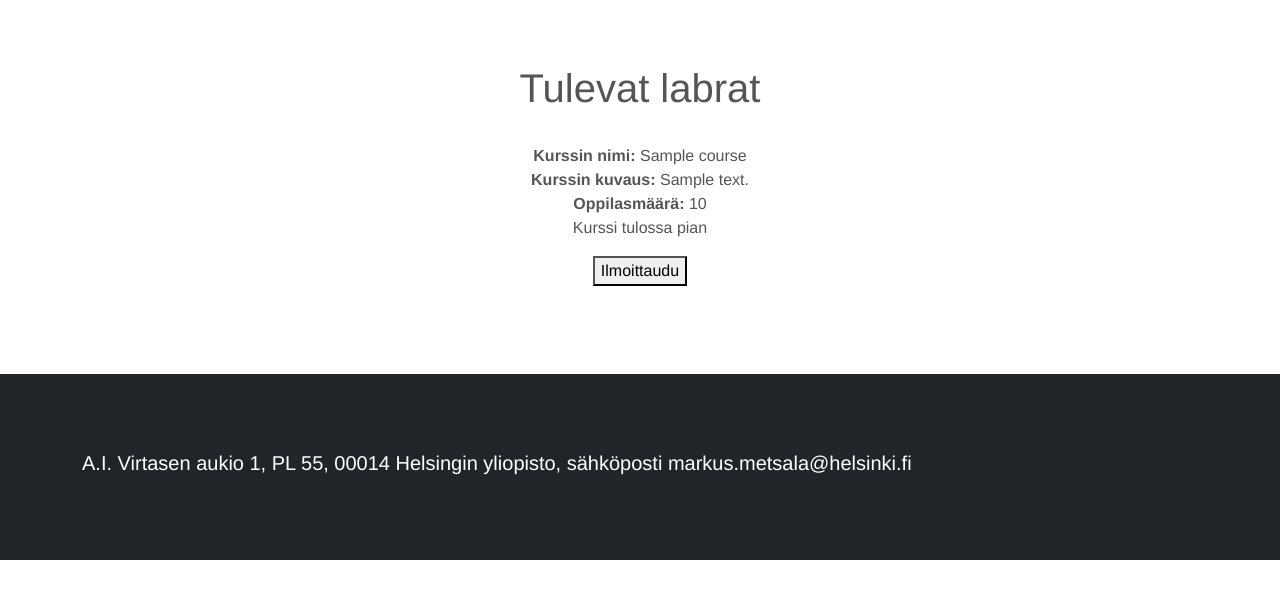
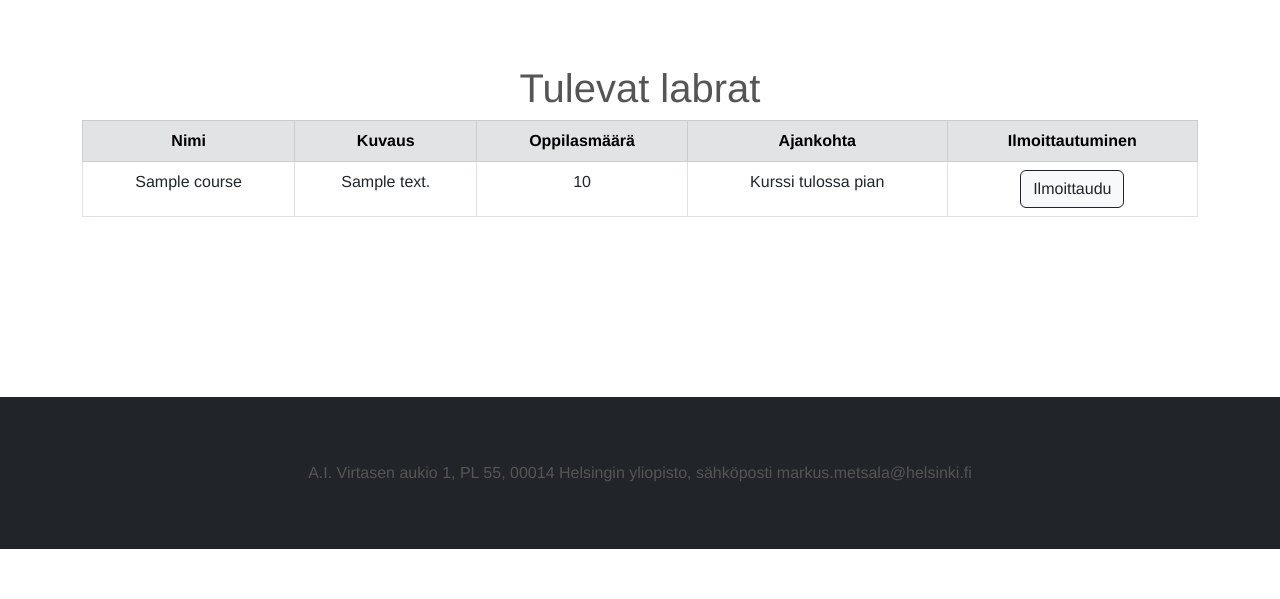
Before and after one commit to Salmela/ilmo, a Django app: page /future_labs/ in a window 1280 px wide. Shown: the part 186-785 px from the top of the page. Run offline with Django 4.2, Linux system fonts and the light colour scheme; tables that the repository leaves empty hold one stand-in row (values such as "Sample post"); parts of the project's set-up code (start-up, migrations or seed data) failed here and were passed over.

Commit message:
add bootstrap to all existing templates

```diff
--- a/app/ilmoweb/templates/create_lab.html
+++ b/app/ilmoweb/templates/create_lab.html
@@ -5,6 +5,7 @@
     {% csrf_token %}
     {{ form }}
     <input type="hidden" name="course_id" value="{{ course_id }}">
-    <input type="submit" value="Luo labra">
+    <input class="btn btn-light btn-outline-dark" type="submit" value="Luo labra">
 </form>
+<div style="height: 500px;"></div>
 {% endblock %}
--- a/app/ilmoweb/templates/future_labs.html
+++ b/app/ilmoweb/templates/future_labs.html
@@ -2,22 +2,34 @@
 {% block title %} Future labs {% endblock %}
 {% block content %}
 
-<h1>Tulevat labrat</h1><br>
-{%for course in courses%}
-<td><b>Kurssin nimi: </b></td>{{ course.name }}
-<br>
-<td><b>Kurssin kuvaus: </b></td>{{ course.description }}
-<br>
-<td><b>Oppilasmäärä: </b></td>{{ course.labs_amount }}
-{% if course.is_visible %}
-    <p>Kurssi tulossa pian</p>
-    <button>
-        Ilmoittaudu
-    </button>
-    <br>
-{% else %}
-    <p>Kurssia ei tulossa</p>
-{% endif %}
-<br>
-{% endfor %}
+<h1>Tulevat labrat</h1>
+<table class="table table-bordered">
+  <thead>
+    <tr class="table-secondary">
+      <th>Nimi</th>
+      <th>Kuvaus</th>
+      <th>Oppilasmäärä</th>
+      <th>Ajankohta</th>
+      <th>Ilmoittautuminen</th>
+    </tr>
+  </thead>
+  <tbody>
+    {%for course in courses%}
+      <tr>
+        <td>{{ course.name }}</td>
+        <td>{{ course.description }}</td>
+        <td>{{ course.labs_amount }}</td>
+    {% if course.is_visible %}
+        <td>Kurssi tulossa pian</td>
+        <td>
+          <button class="btn btn-light btn-outline-dark">Ilmoittaudu</button>
+        </td>
+    {% else %}
+        <td>Kurssia ei tulossa</td>
+    {% endif %}
+      </tr>
+      {% endfor %}
+  </tbody>
+</table>
+<div style="height: 100px;"></div>
 {% endblock %}
--- a/app/ilmoweb/templates/layout.html
+++ b/app/ilmoweb/templates/layout.html
@@ -78,12 +78,10 @@
   {% block content %}
   {% endblock %}
   </div>
-  <nav class="navbar navbar-expand navbar-dark bg-dark bottom">
+  <footer class="bg-dark text-center text-white">
     <div class="container">
-      <h5 class="navbar-brand">
-        A.I. Virtasen aukio 1, PL 55, 00014 Helsingin yliopisto, sähköposti markus.metsala@helsinki.fi
-      </h5>
-  </div>
-  </nav>
+      A.I. Virtasen aukio 1, PL 55, 00014 Helsingin yliopisto, sähköposti markus.metsala@helsinki.fi
+    </div>
+  </footer>
 </body>
 </html>
```
Also changed, not shown: app/ilmoweb/templates/home.html (+11 -4 lines), app/ilmoweb/templates/registration/login.html (+13 -6 lines).
